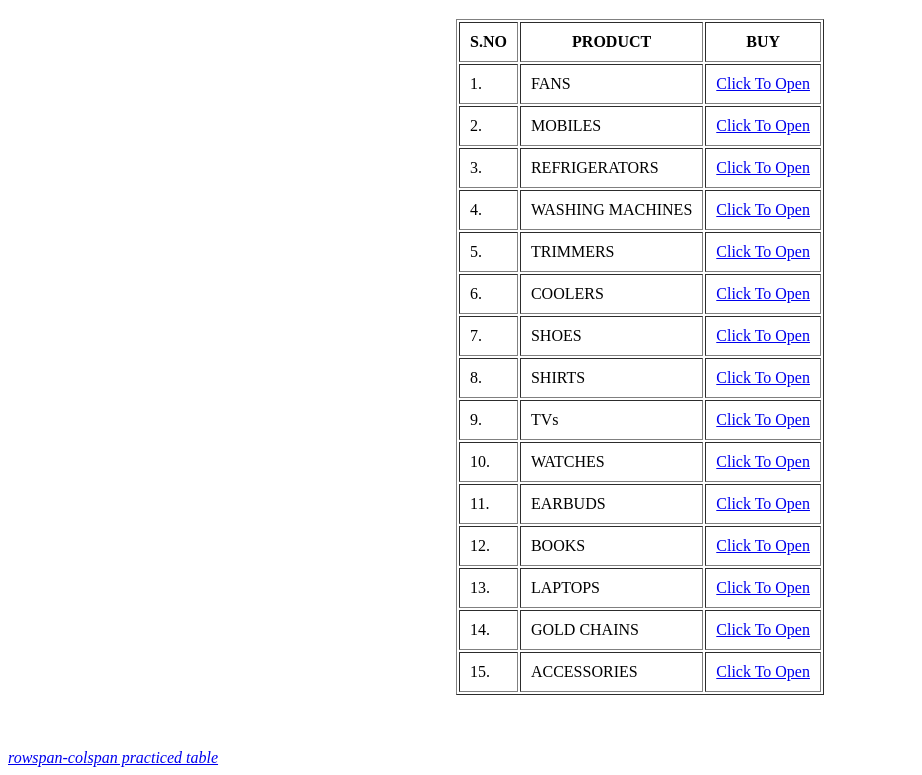
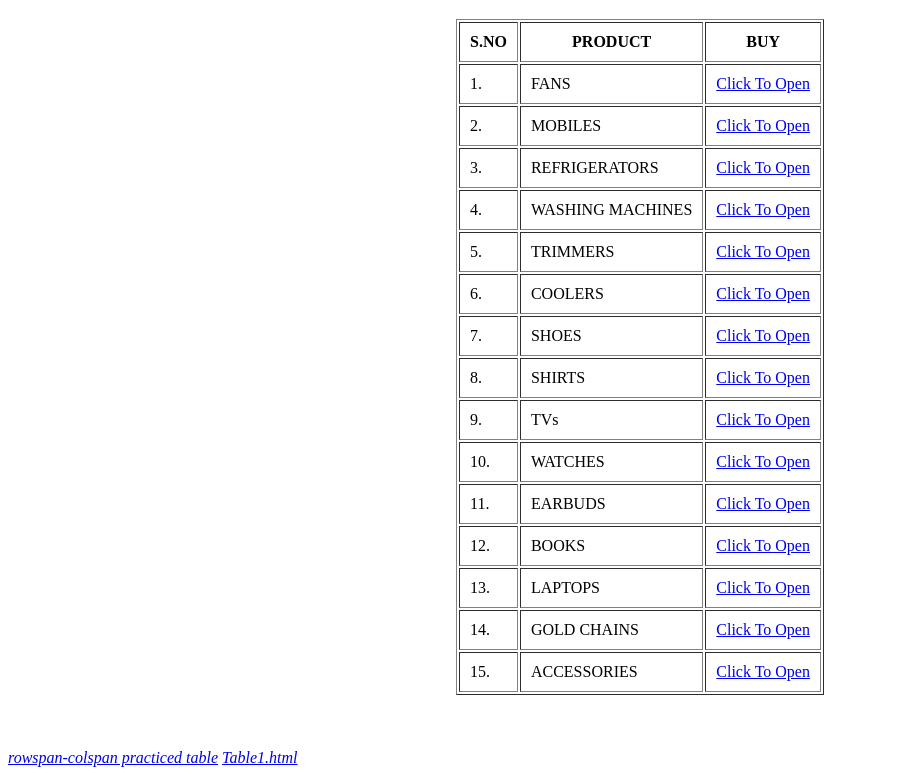
Before and after one commit to ksampathkumar08/Tables-in-html, a plain HTML site: page index.html in a window 1280 px wide. Shown: the part 98-873 px from the top of the page, without its empty margins (0-922 px from the left). Drawn offline with Linux system fonts and the light colour scheme.

Commit message:
Update index.html

```diff
--- a/index.html
+++ b/index.html
@@ -31,5 +31,6 @@
     </table>
     <br> <br> <br>
     <em><a href="Table2Practice.html">rowspan-colspan practiced table</a></em>
+    <em><a href="Table1.html">Table1.html</a></em>
 </body>
 </html>
```
